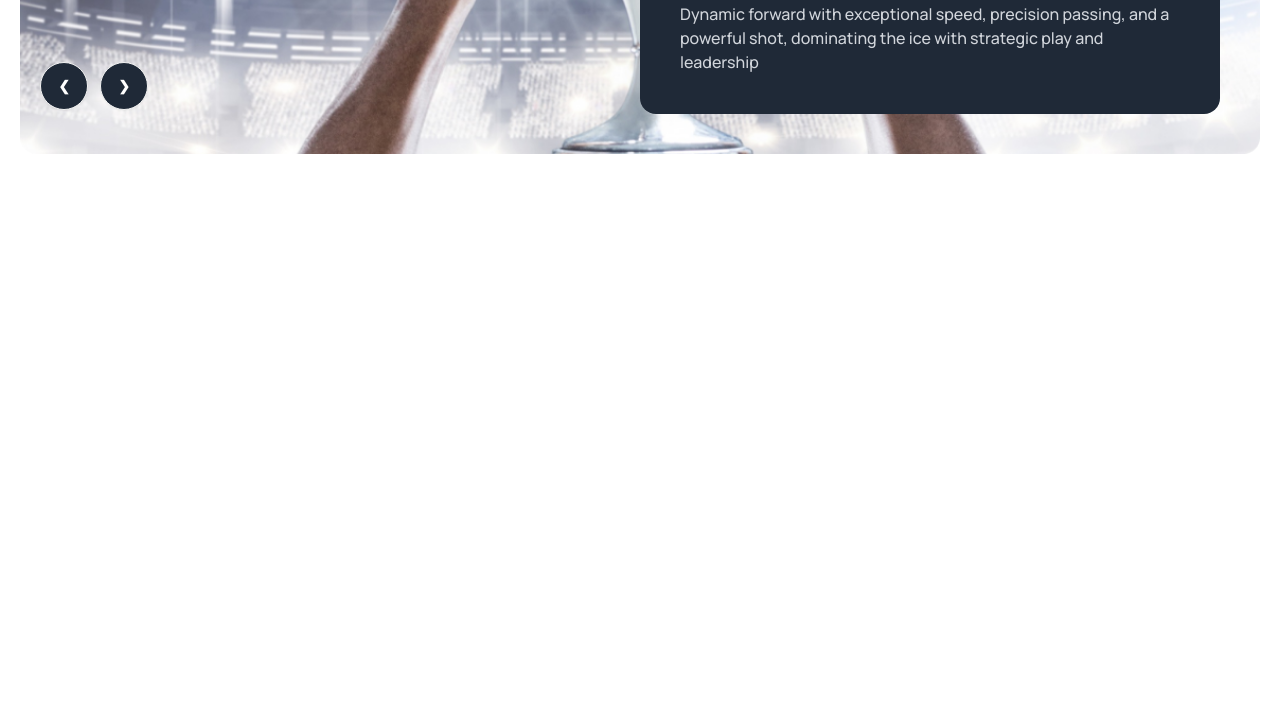
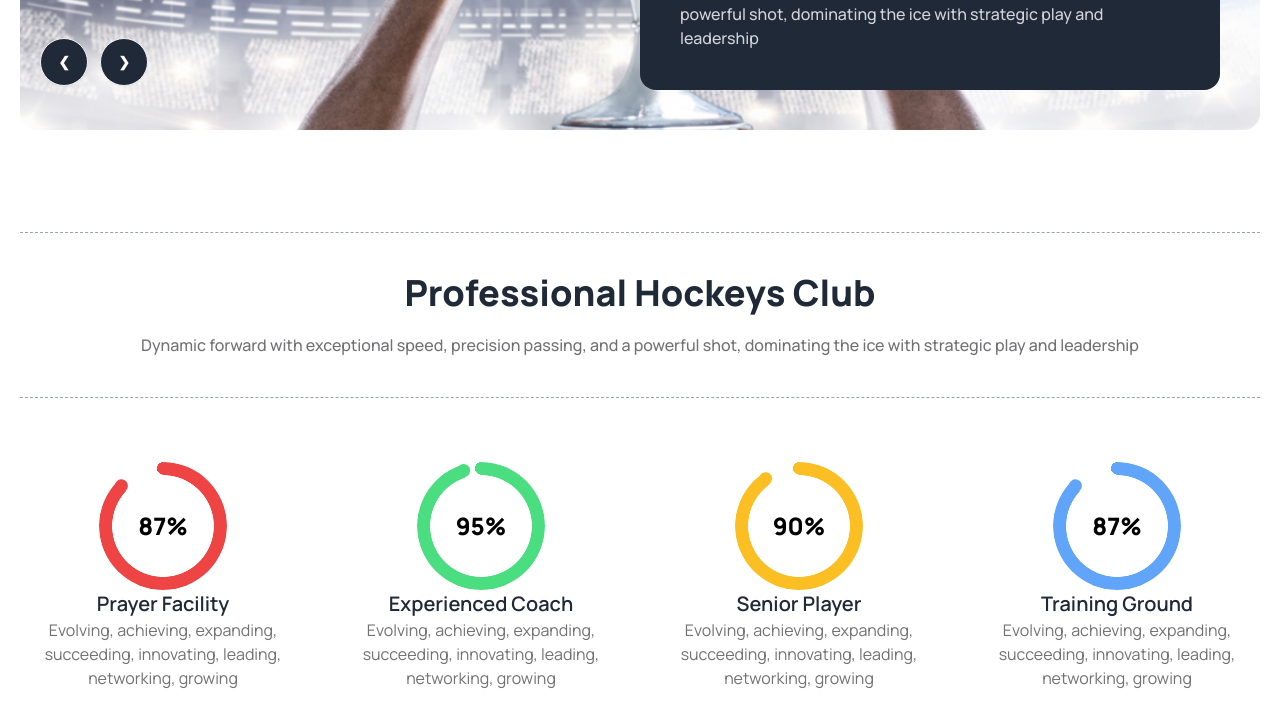
Before and after one commit to momin096/B9A3-Hockeys-Assignment-3, a plain HTML site: page index.html in a window 1280 px wide. Shown: the part 621-1348 px from the top of the page. Before the commit the page ends 881 px from the top, so only its background shows below. Drawn offline with nearby package versions, Linux system fonts and the light colour scheme.

Commit message:
professional hockeys club added for large,medium and small device

```diff
--- a/index.html
+++ b/index.html
@@ -61,7 +61,8 @@
                             <li><a>Contact</a></li>
                         </ul>
                     </div>
-                    <a class="text-4xl font-extrabold max-[320px]:text-2xl">Hockey<span class="text-hockey-primary">’</span>s</a>
+                    <a class="text-4xl font-extrabold max-[320px]:text-2xl">Hockey<span
+                            class="text-hockey-primary">’</span>s</a>
                 </div>
                 <div class="navbar-center hidden lg:flex items-center">
                     <ul class="menu menu-horizontal px-1 text-base space-x-7">
@@ -85,33 +86,76 @@
             </div>
         </nav>
         <!-- Banner section -->
-        <section class="my-20 p-5">
+        <section class="my-14 p-5">
             <div class="carousel w-full">
                 <div id="slide1" class="carousel-item relative w-full flex lg:flex-none flex-col gap-5">
                     <img src="./Images/1.png" class="w-full" />
-                  <div class="absolute flex  gap-3  transform -translate-x-1/2 lg:translate-x-0   lg:-translate-y-1/2 left-1/2 lg:left-5  top-1/3 lg:top-auto lg:bottom-5">
+                    <div
+                        class="absolute flex  gap-3  transform -translate-x-1/2 lg:translate-x-0   lg:-translate-y-1/2 left-1/2 lg:left-5  top-1/3 lg:top-auto lg:bottom-5">
                         <a href="#slide2" class="btn btn-circle  bg-gray-800 text-white hover:text-black">❮</a>
                         <a href="#slide2" class="btn btn-circle  bg-gray-800 text-white hover:text-black">❯</a>
                     </div>
                     <div class="lg:absolute lg:right-10 lg:bottom-10 bg-gray-800 p-5 lg:p-10 rounded-2xl max-w-[580px]">
-                    <h3 class="text-lg lg:text-2xl  font-extrabold text-white mb-2 lg:mb-6">Meet all the heroes from the field</h3>
-                    <p class="text-sm lg:text-base font-medium text-gray-300">Dynamic forward with exceptional speed, precision passing, and a powerful shot, dominating the ice with strategic play and leadership</p>
+                        <h3 class="text-lg lg:text-2xl  font-extrabold text-white mb-2 lg:mb-6">Meet all the heroes from
+                            the field</h3>
+                        <p class="text-sm lg:text-base font-medium text-gray-300">Dynamic forward with exceptional
+                            speed, precision passing, and a powerful shot, dominating the ice with strategic play and
+                            leadership</p>
                     </div>
                 </div>
                 <div id="slide2" class="carousel-item relative w-full flex lg:flex-none flex-col gap-5">
                     <img src="./Images/1.png" class="w-full" />
-                  <div class="absolute flex gap-3  transform -translate-x-1/2  lg:translate-x-0 lg:-translate-y-1/2 left-1/2 lg:left-5 top-1/3  lg:top-auto bottom-1 lg:bottom-5">
+                    <div
+                        class="absolute flex gap-3  transform -translate-x-1/2  lg:translate-x-0 lg:-translate-y-1/2 left-1/2 lg:left-5 top-1/3  lg:top-auto bottom-1 lg:bottom-5">
                         <a href="#slide1" class="btn btn-circle   bg-gray-800 text-white hover:text-black">❮</a>
                         <a href="#slide1" class="btn btn-circle  bg-gray-800 text-white hover:text-black">❯</a>
                     </div>
-                  <div class=" lg:absolute lg:right-10 lg:bottom-10 bg-gray-800  p-5 lg:p-10 rounded-2xl max-w-[580px]">
-                    <h3 class="text-lg lg:text-2xl  font-extrabold text-white mb-2 lg:mb-6">Meet all the heroes from the field</h3>
-                    <p class="text-sm lg:text-base font-medium text-gray-300">Dynamic forward with exceptional speed, precision passing, and a powerful shot, dominating the ice with strategic play and leadership</p>
+                    <div
+                        class=" lg:absolute lg:right-10 lg:bottom-10 bg-gray-800  p-5 lg:p-10 rounded-2xl max-w-[580px]">
+                        <h3 class="text-lg lg:text-2xl  font-extrabold text-white mb-2 lg:mb-6">Meet all the heroes from
+                            the field</h3>
+                        <p class="text-sm lg:text-base font-medium text-gray-300">Dynamic forward with exceptional
+                            speed, precision passing, and a powerful shot, dominating the ice with strategic play and
+                            leadership</p>
                     </div>
                 </div>
             </div>
         </section>
     </header>
+
+    <main class="container mx-auto">
+        <!-- Professional Hockeys Club -->
+        <section class="p-5">
+            <div class="text-center py-10 border-y border-dashed border-gray-400">
+                <h3 class=" text-4xl font-extrabold mb-5">Professional Hockeys Club</h3>
+                <p class="text-base font-medium text-gray-primary">Dynamic forward with exceptional speed, precision passing, and a powerful shot, dominating the ice
+                    with strategic play and leadership</p>
+            </div>
+            <!-- Redail Progress -->
+            <div class="py-16 border-b border-dashed border-gray-400 grid gap-8 grid-cols-1 md:grid-cols-2 lg:grid-cols-4 text-center">
+                <div>
+                    <div class="radial-progress text-red-500" style="--value:87; --size:8rem; --thickness: .8rem;" role="progressbar"><span class="text-2xl font-extrabold text-black">87%</span></div>
+                    <h3 class="text-xl font-semibold">Prayer Facility</h3>
+                    <p class="text-base text-gray-primary">Evolving, achieving, expanding, succeeding, innovating, leading, networking, growing</p>
+                </div>
+                <div>
+                    <div class="radial-progress text-green-400" style="--value:95; --size:8rem; --thickness: .8rem;" role="progressbar"><span class="text-2xl font-extrabold text-black">95%</span></div>
+                    <h3 class="text-xl font-semibold">Experienced Coach</h3>
+                    <p class="text-base text-gray-primary">Evolving, achieving, expanding, succeeding, innovating, leading, networking, growing</p>
+                </div>
+                <div>
+                    <div class="radial-progress text-amber-400" style="--value:90; --size:8rem; --thickness: .8rem;" role="progressbar"><span class="text-2xl font-extrabold text-black">90%</span></div>
+                    <h3 class="text-xl font-semibold">Senior Player</h3>
+                    <p class="text-base text-gray-primary">Evolving, achieving, expanding, succeeding, innovating, leading, networking, growing</p>
+                </div>
+                <div>
+                    <div class="radial-progress text-blue-400" style="--value:87; --size:8rem; --thickness: .8rem;" role="progressbar"><span class="text-2xl font-extrabold text-black">87%</span></div>
+                    <h3 class="text-xl font-semibold">Training Ground</h3>
+                    <p class="text-base text-gray-primary">Evolving, achieving, expanding, succeeding, innovating, leading, networking, growing</p>
+                </div>
+            </div>
+        </section>
+    </main>
 </body>
 
 </html>
```
Lines whose indentation alone changed are shown as unchanged.
